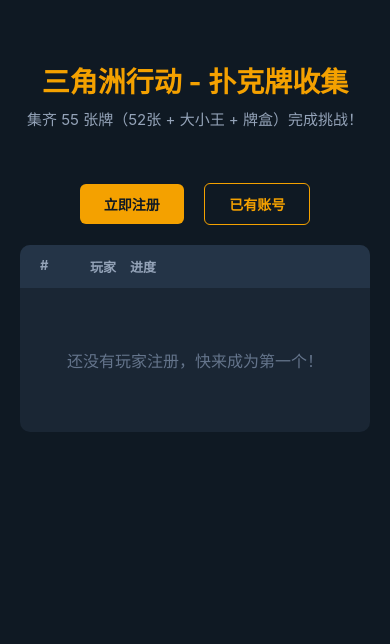
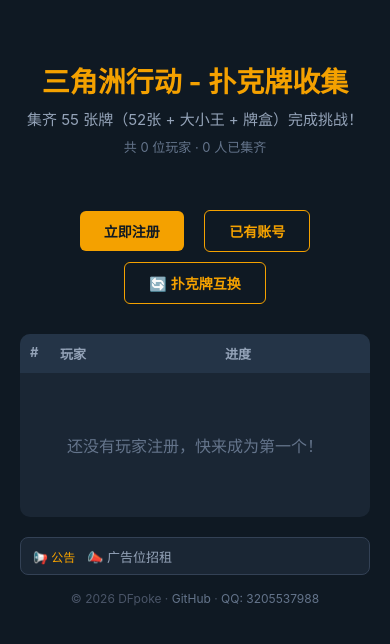
Before and after one commit to LH44666/DFpoke, a Flask app: page / in a window 390 px wide. Shown: the part 52-696 px from the top of the page. Run offline with Flask 3, Linux system fonts and the light colour scheme; data that the repository does not hold is empty.

Commit message:
Add announcements, swap guide, persistent session, PWA service worker, mobile layout fixes

```diff
--- a/app.py
+++ b/app.py
@@ -23,6 +23,7 @@ def verify_password(stored_hash, password):
 
 app = Flask(__name__)
 app.secret_key = os.environ.get('SECRET_KEY', secrets.token_hex(32))
+app.permanent_session_lifetime = timedelta(days=30)
 
 DATABASE = os.path.join(os.path.dirname(os.path.abspath(__file__)), 'dfpoke.db')
 
@@ -134,10 +135,22 @@ def index():
         LEFT JOIN cards c ON u.id = c.user_id
         WHERE u.show_in_leaderboard = 1
         GROUP BY u.id
+        HAVING collected < ?
         ORDER BY collected DESC, u.created_at ASC
-    ''', (TOTAL,)).fetchall()
+        LIMIT 10
+    ''', (TOTAL, TOTAL)).fetchall()
+    total_users = db.execute('SELECT COUNT(*) as cnt FROM users').fetchone()['cnt']
+    completed_users = db.execute('''
+        SELECT COUNT(*) as cnt FROM (
+            SELECT u.id FROM users u
+            JOIN cards c ON u.id = c.user_id
+            GROUP BY u.id
+            HAVING COUNT(CASE WHEN c.owned = 1 THEN 1 END) = ?
+        )
+    ''', (TOTAL,)).fetchone()['cnt']
     keywords = get_daily_keywords()
-    return render_template('index.html', users=users, total=TOTAL, keywords=keywords)
+    return render_template('index.html', users=users, total=TOTAL, keywords=keywords,
+                           total_users=total_users, completed_users=completed_users)
 
 
 @app.route('/register', methods=['GET', 'POST'])
@@ -169,6 +182,7 @@ def register():
         db.commit()
         user = db.execute('SELECT id FROM users WHERE username = ?', (username,)).fetchone()
         init_user_cards(db, user['id'])
+        session.permanent = True
         session['user'] = username
         flash('注册成功！', 'success')
         return redirect(url_for('user_page', username=username))
@@ -183,6 +197,7 @@ def login():
         db = get_db()
         user = db.execute('SELECT * FROM users WHERE username = ?', (username,)).fetchone()
         if user and verify_password(user['password_hash'], password):
+            session.permanent = True
             session['user'] = username
             flash('登录成功！', 'success')
             return redirect(url_for('user_page', username=username))
--- /dev/null
+++ b/static/sw.js
@@ -0,0 +1,3 @@
+self.addEventListener('fetch', function(event) {
+  event.respondWith(fetch(event.request));
+});
--- a/templates/base.html
+++ b/templates/base.html
@@ -210,19 +210,25 @@
         {% endfor %}
         {% endwith %}
         {% block content %}{% endblock %}
-        {% if announcements %}
         <div class="announce-bar">
             <span class="announce-title">📢 公告</span>
             <div class="announce-list" id="announceList">
                 {% for a in announcements %}
                 <div class="announce-item {% if loop.first %}active{% endif %}">{{ a.msg }}</div>
                 {% endfor %}
+                <div class="announce-item">💡 军需处医疗部门-特殊道具新增阿萨拉牌-牌盒兑换配方，未拥有阿萨拉牌盒时方可兑换</div>
+                <div class="announce-item {% if not announcements %}active{% endif %}">📣 广告位招租</div>
             </div>
         </div>
-        {% endif %}
+        <div style="text-align:center;padding:16px 0 8px;font-size:12px;color:#4a5568;">
+            &copy; 2026 DFpoke · <a href="https://github.com/LH44666/DFpoke" style="color:#64748b;text-decoration:none;" target="_blank">GitHub</a> · <span style="color:#64748b;">QQ: 3205537988</span>
+        </div>
     </div>
     {% block scripts %}{% endblock %}
     <script>
+    if ('serviceWorker' in navigator) {
+        navigator.serviceWorker.register('/static/sw.js');
+    }
     (function() {
         var isStandalone = window.navigator.standalone || window.matchMedia('(display-mode: standalone)').matches;
         if (isStandalone) return;
--- a/templates/index.html
+++ b/templates/index.html
@@ -39,6 +39,11 @@
 .rank-1 { color: #ffd700; }
 .rank-2 { color: #c0c0c0; }
 .rank-3 { color: #cd7f32; }
+.username {
+    overflow: hidden;
+    text-overflow: ellipsis;
+    white-space: nowrap;
+}
 .username a {
     color: #e0e0e0;
     text-decoration: none;
@@ -68,7 +73,51 @@
     color: #64748b;
 }
 .actions { text-align: center; margin-top: 24px; }
-.actions a { margin: 0 8px; }
+.actions a, .actions button { margin: 0 8px; vertical-align: middle; }
+.actions .btn { margin-bottom: 10px; }
+.swap-modal {
+    position: fixed;
+    top: 0; left: 0; right: 0; bottom: 0;
+    background: rgba(0,0,0,0.75);
+    z-index: 9998;
+    display: flex;
+    align-items: center;
+    justify-content: center;
+    cursor: pointer;
+}
+.swap-box {
+    background: #1a2634;
+    border: 1px solid #f4a100;
+    border-radius: 12px;
+    padding: 20px 24px;
+    max-width: 380px;
+    width: 90vw;
+    max-height: 80vh;
+    overflow-y: auto;
+    cursor: default;
+}
+.swap-box h3 {
+    color: #f4a100;
+    font-size: 16px;
+    margin-bottom: 12px;
+    text-align: center;
+}
+.swap-box p {
+    font-size: 13px;
+    color: #c8d6e5;
+    line-height: 1.8;
+    margin-bottom: 8px;
+}
+.swap-box .label {
+    color: #f4a100;
+    font-weight: bold;
+}
+.swap-close {
+    text-align: center;
+    font-size: 12px;
+    color: #64748b;
+    margin-top: 12px;
+}
 
 .daily-section {
     margin-top: 24px;
@@ -83,7 +132,7 @@
 }
 .daily-grid {
     display: grid;
-    grid-template-columns: repeat(5, 1fr);
+    grid-template-columns: repeat(auto-fit, minmax(60px, 1fr));
     gap: 8px;
 }
 .daily-card {
@@ -113,12 +162,19 @@
 }
 @media (max-width: 480px) {
     .daily-grid {
-        grid-template-columns: repeat(5, 1fr);
+        grid-template-columns: repeat(auto-fit, minmax(50px, 1fr));
         gap: 4px;
     }
     .daily-card { padding: 10px 4px; }
     .daily-card .map-name { font-size: 10px; }
     .daily-card .code { font-size: 18px; letter-spacing: 1px; }
+    .lb-header, .lb-row {
+        grid-template-columns: 30px 1fr 80px 55px;
+        padding: 10px 10px;
+    }
+    .username a { font-size: 13px; }
+    .rank { font-size: 14px; }
+    .progress-text { font-size: 12px; }
 }
 {% endblock %}
 
@@ -126,6 +182,7 @@
 <div class="hero">
     <h1>三角洲行动 - 扑克牌收集</h1>
     <p>集齐 {{ total }} 张牌（52张 + 大小王 + 牌盒）完成挑战！</p>
+    <p style="margin-top:8px;font-size:13px;color:#64748b;">共 {{ total_users }} 位玩家 · {{ completed_users }} 人已集齐</p>
 </div>
 
 <div class="actions">
@@ -133,6 +190,21 @@
     <a href="/register" class="btn">立即注册</a>
     <a href="/login" class="btn btn-outline">已有账号</a>
     {% endif %}
+    <button class="btn btn-outline" onclick="document.getElementById('swapModal').style.display=''">🔄 扑克牌互换</button>
+</div>
+
+<div class="swap-modal" id="swapModal" style="display:none" onclick="this.style.display='none'">
+    <div class="swap-box" onclick="event.stopPropagation()">
+        <h3>🔄 长弓扑克牌互换 3.0 方案</h3>
+        <p style="margin-bottom:14px;">三角洲行动长弓扑克牌互换3.0方案来啦～用于S10赛季补齐重复或缺失的阿萨拉扑克牌哦！</p>
+        <p style="margin-bottom:10px;"><span class="label">🎖 干员选用</span><br>换红牌选工程干员，收购卡牌选女医/蝶</p>
+        <p style="margin-bottom:10px;"><span class="label">♠ 花色批发商</span><br>黑桃老黑 · 红桃比特 · 方块盾哥 · 梅花液氮 · 小王乌鲁鲁</p>
+        <p style="margin-bottom:10px;"><span class="label">🔫 子弹对应牌面</span><br>1发→A · 5发→5 · 10发→10 · 11发→J · 12发→Q · 13发→K</p>
+        <p style="margin-bottom:10px;"><span class="label">📦 交易步骤</span><br>带对应子弹找目标干员，丢子弹到身前，有牌就换，没牌会摇头</p>
+        <p style="margin-bottom:14px;"><span class="label">⏱ 互换频率</span><br>每6分钟一趟互换车</p>
+        <p style="text-align:center;font-size:11px;color:#64748b;margin-bottom:4px;">以上内容仅供参考</p>
+        <div class="swap-close">点击空白处关闭</div>
+    </div>
 </div>
 
 {% if keywords and keywords.list %}
```
Also changed, not shown: static/manifest.json.
